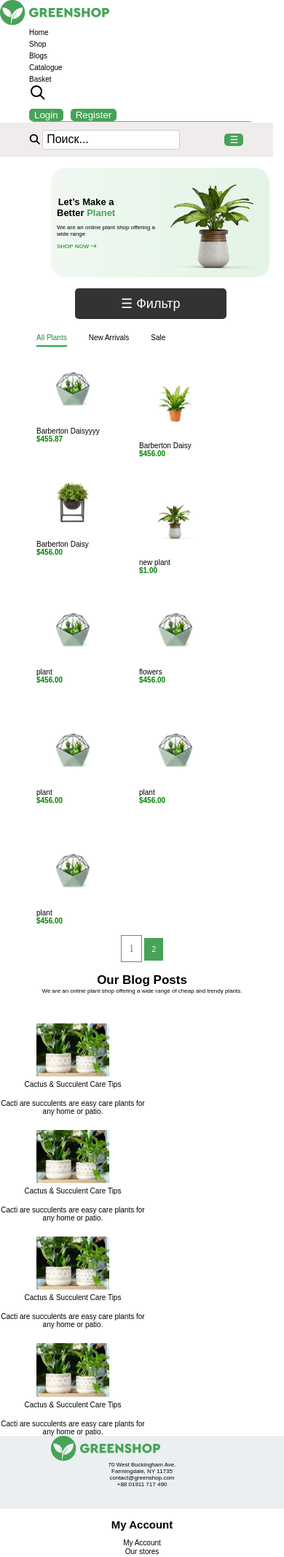
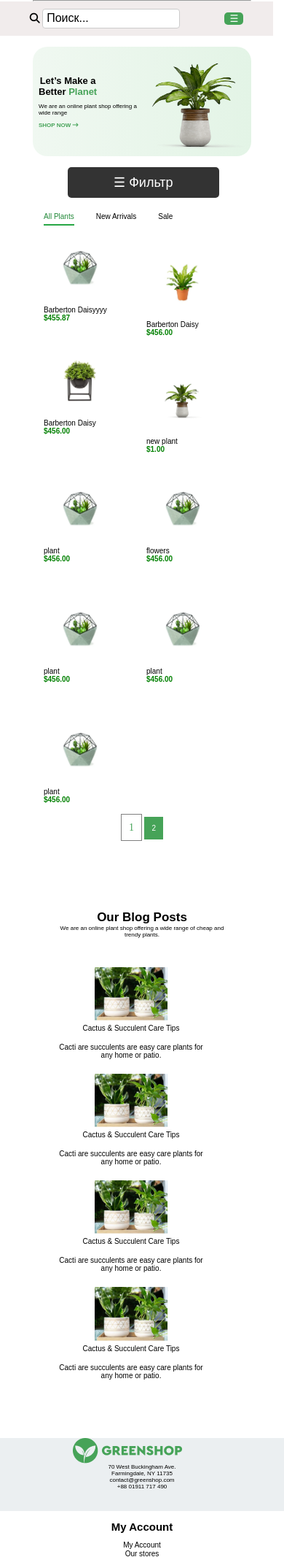
Before and after one commit to alfi7773/plants, a Django app: page / in a window 390 px wide. Shown: the top 2133 px of the page at 73% size. Run offline with Django 5.2, Linux system fonts and the light colour scheme; data comes from the database, SQL or seed files in the repository; both versions use the stored data as it was after the commit; parts of the project's set-up code (start-up, migrations or seed data) failed here and were passed over; some libraries are stand-ins or nearby versions.

Commit message:
media | 8

```diff
--- a/static/static_dirs/css/meda.css
+++ b/static/static_dirs/css/meda.css
@@ -34,8 +34,15 @@
 
     .media-detail {
         padding: 20px;
-        background-color: rgb(225, 216, 216);
+        /* background-color: rgb(225, 216, 216); */
         border-radius: 13px 13px 0 0;
+        box-shadow: 0px -5px #e6dbdb;
+    }
+
+
+
+    .pad-60 {
+        padding: 60px;
     }
 
     /* .detail-img {
@@ -118,6 +125,11 @@
     .cent-size {
         display: flex;
         justify-content: center;
+    }
+
+    .plant img:hover {
+        width: 170px;
+        height: 130px;
     }
 
     .forma {
@@ -295,6 +307,10 @@
 
     }
 
+    .nav-land {
+        display: none;
+    }
+
     button {
         padding: 1px 7px;
         /* padding: 0; */
@@ -441,9 +457,9 @@
         justify-content: center;
     }
 
-    .display-gap {
+    /* .display-gap {
         display: block;
-    }
+    } */
 
     .text-center-m {
         text-align: center;
@@ -643,6 +659,12 @@
     }
 
     .cent {
+        /* display: flex; */
+        /* justify-content: center; */
+        padding-left: 50px;
+    }
+
+    .cent1 {
         /* display: flex; */
         /* justify-content: center; */
         padding-left: 50px;
@@ -856,6 +878,32 @@
         overflow-x: hidden;
     }
 
+    .pad-60 {
+        padding: 80px;
+    }
+
+    .cent {
+        padding-left: 60px;
+    }
+
+    .cent1 {
+        padding-left: 40px;
+    }
+
+    /* img {
+        max-width: 130px;
+    } */
+
+    /* .container {
+        max-width: 370px;
+        padding: 5px;
+        /* width: 300px;
+    } */
+
+    .marg-left-20 {
+        margin-left: 100px;
+    }
+
 }
 
 
@@ -1277,11 +1325,11 @@
     background-color: #fff;
 }
 
-.plant img:hover {
-    width: 270px;
-    height: 270px;
+/* .plant img:hover {
+    width: 170px;
+    height: 180px;
     transform: 1s;
-}
+} */
 
 .align-center {
     align-items: center;
@@ -2492,6 +2540,8 @@
 }
 
 
+
+
 .cart-item {
     display: flex;
     align-items: center;
--- a/templates/detail_plant.html
+++ b/templates/detail_plant.html
@@ -19,7 +19,9 @@
 
     <div class="col-display media-detail">
       <h2>{{ plant.name }}</h2>
+      {% if user.is_authenticated %}
       <h4 class="green">${{ plant.price }}</h4>
+      {% endif %}
       <hr class="short media-none">
       <h3 class="start">Short Description:</h3>
       <p class="start width-description">{{ plant.short_description }}</p>
@@ -110,7 +112,9 @@
           <h3 class="media-none">Short Description:</h3>
           <p>{{ plant.short_description }}</p>
         <hr class="short media-none">
+        {% if user.is_authenticated %}
         <h4 class="green">${{ plant.price }}</h4>
+        {% endif %}
         <h3>Size</h3>
         <div class="display-gap-m2 main-none">
           {% for size in sizes %}
--- a/templates/landing.html
+++ b/templates/landing.html
@@ -10,8 +10,8 @@
     <section class="slider containr">
 
         <div class="slides ">
-          <div class="container-media cent media-cntainer slide">
-            <div class="display display-lap first-block">
+          <div class="container-media media-cntainer slide">
+            <div class="display container-media display-lap first-block">
               <div class="col-display">
                 <h3>Welcome to GreenShop</h3>
                 <h1 class="big-text">
@@ -34,8 +34,8 @@
         </div>
       </div>
 
-      <div class="container-media slide">
-        <div class="display display-lap first-block">
+      <div class="container-media media-cntainer slide">
+        <div class="display container-media display-lap first-block">
           <div class="col-display start">
             <h3>Explore Our Plants</h3>
             <h1 class="big-text">
@@ -65,7 +65,7 @@
 <center>
 
   <div class="col-display filt containe container-media none-main ">
-    <div class="cent pad-left-0">
+    <div class="cent1 pad-left-0">
       <button class="burger-btn " onclick="toggleFilter()">☰ Фильтр</button>
       </div>
       <div class="filter-menu container-media">
@@ -191,7 +191,7 @@
     </div>
   </div>
 
-  <div class="containe">
+  <div class="containe pad-60">
     <center>
       <h1>Our Blog Posts</h1>
       <p>We are an online plant shop offering a wide range of cheap and trendy plants.</p>
```
Also changed, not shown: db.sqlite3.
